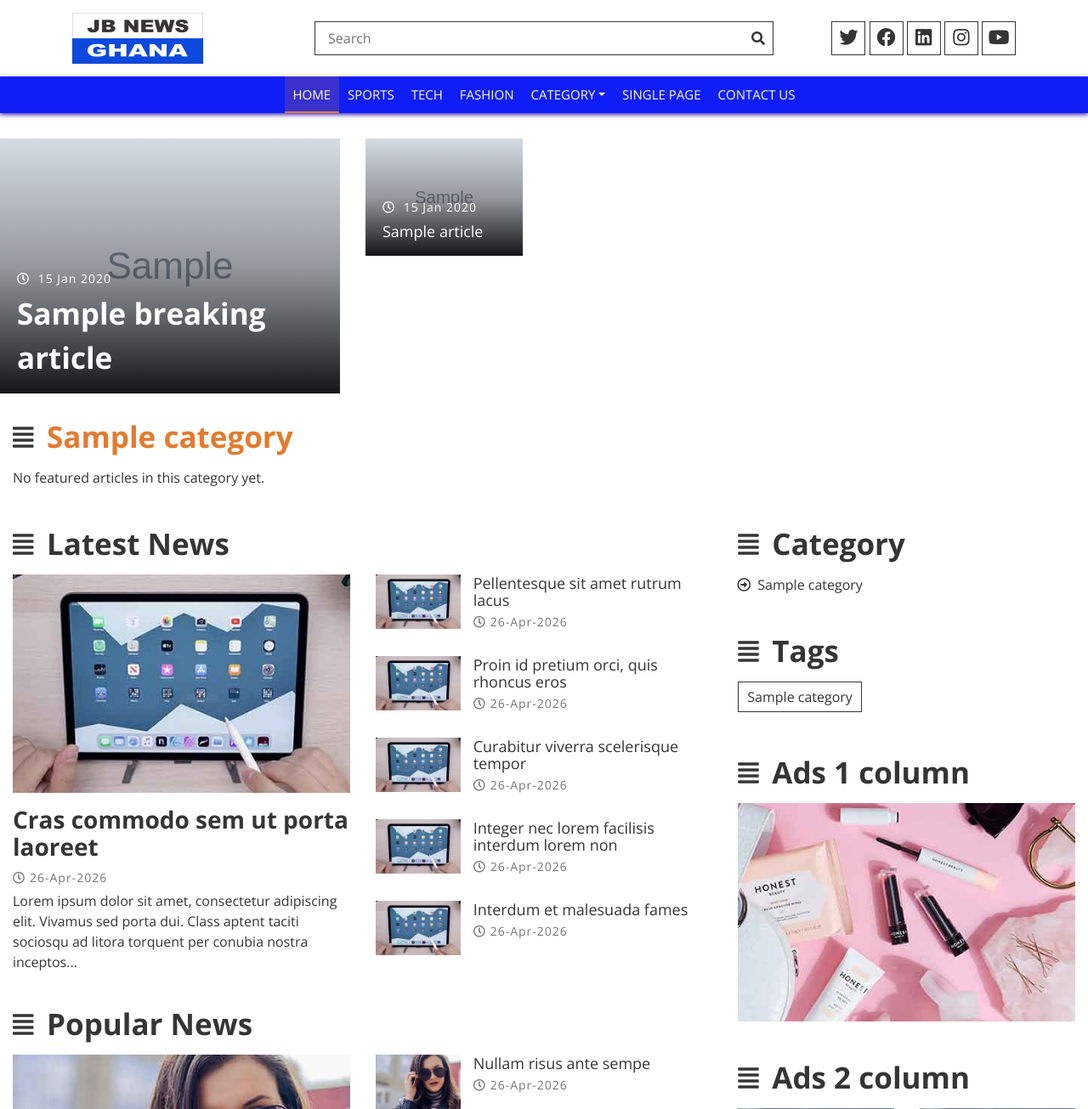
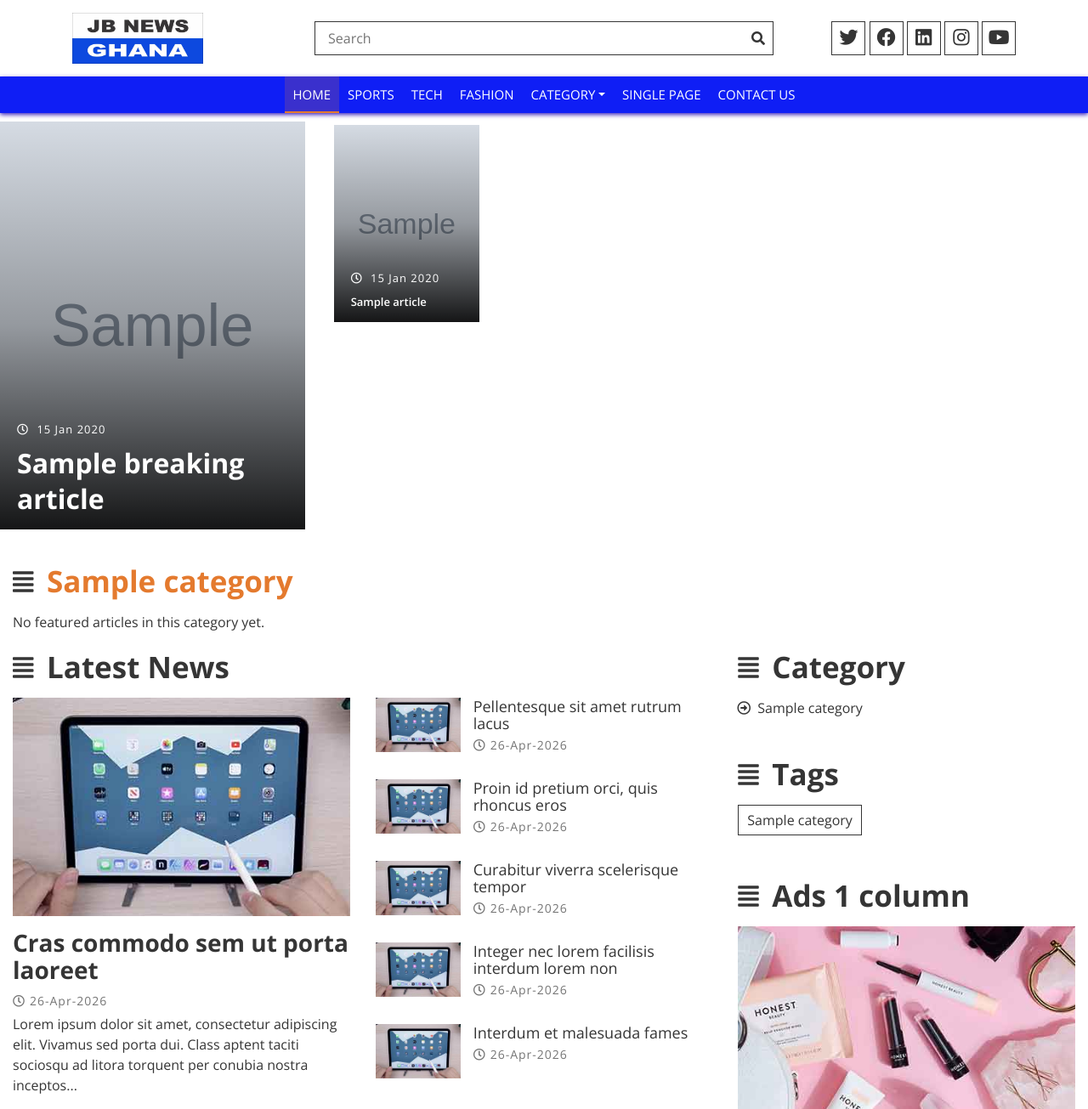
Before and after one commit to Eddie-hanson/JBNews, a Django app: template JBNews/templates/index.html in a window 1280 px wide. Shown: the top 1305 px of the page at 85% size. Run offline with Django 5.2, Linux system fonts and the light colour scheme; tables that the repository leaves empty hold one stand-in row (values such as "Sample post"); the template is opened without the code that fills it: values that come from a table or form of the project are taken from there, most other values are stand-ins (such as "Sample title", 1, 10 or a date in 2020); grey boxes marked "Sample" are stand-in pictures; some libraries are stand-ins or nearby versions.

Commit message:
Refactor style.css for improved readability and consistency; adjust color codes to lowercase and enhance formatting for better maintainability

```diff
--- a/JBNews/static/css/style.css
+++ b/JBNews/static/css/style.css
@@ -291,83 +288,155 @@ button.btn:hover {
   }
 }
 
-
+/**********************************/
+/********** Top News CSS **********/
+/**********************************/
 /**********************************/
 /********** Top News CSS **********/
 /**********************************/
 .top-news {
   position: relative;
   width: 100%;
-    padding: 30px 0 0 0;
+  padding: 10px 0 0 0;
+  margin-bottom: 40px;
 }
 
-.top-news .col-md-6 {
-    margin-bottom: 30px;
+/* ── Equal height columns ───────────────── */
+.top-news .row.align-stretch {
+  display: flex;
+  align-items: stretch;
 }
 
-.top-news .tn-img {
+.top-news .tn-left,
+.top-news .tn-right {
+  display: flex;
+  flex-direction: column;
+}
+
+/* ── Left: Breaking News ────────────────── */
+.tn-left .tn-img {
   position: relative;
+  width: 100%;
+  flex: 1; /* fills the full left column height */
+  min-height: 480px;
   overflow: hidden;
 }
 
-.top-news .tn-img img {
-    width: 100%;
+/* ── Right: 2×2 card grid ───────────────── */
+.tn-right .row {
+  height: 480px;
+  margin: 0;
+  display: flex;
+  flex-wrap: wrap;
 }
 
-.top-news .tn-img:hover img {
+.tn-right .col-md-6 {
+  height: 50%; /* 2 rows × 50% = 4 equal slots */
+  padding: 4px;
+  margin-bottom: 0; /* override the original 30px margin */
+}
+
+.tn-right .tn-img {
+  position: relative;
+  width: 100%;
+  height: 100%;
+  overflow: hidden;
+}
+
+/* ── All images ─────────────────────────── */
+.tn-img img {
+  width: 100%;
+  height: 100%;
+  object-fit: cover; /* crop to fill, never distort */
+  object-position: center;
+  display: block;
+  transition: filter 0.3s;
+}
+
+.tn-img:hover img {
   filter: blur(5px);
   -webkit-filter: blur(5px);
 }
 
-.top-news .tn-content {
+/* ── Text overlay ───────────────────────── */
+.tn-img .tn-content {
   position: absolute;
   top: 0;
   right: 0;
   bottom: 0;
   left: 0;
   padding: 15px 10px 15px 20px;
-    background-image: linear-gradient(rgba(0, 0, 0, .0), rgba(0, 0, 0, .3), rgba(0, 0, 0, .9));
+  background: linear-gradient(
+    rgba(0, 0, 0, 0),
+    rgba(0, 0, 0, 0.3),
+    rgba(0, 0, 0, 0.9)
+  );
   display: flex;
   align-items: flex-end;
 }
 
-.top-news .tn-content a.tn-date{
+.tn-content-inner {
+  display: flex;
+  flex-direction: column;
+  width: 100%;
+  gap: 4px;
+}
+
+/* ── Dates ──────────────────────────────── */
+.tn-content a.tn-date {
   display: block;
   width: 100%;
   margin-bottom: 5px;
   color: #ffffff;
-    font-size: 14px;
+  font-size: 13px;
   font-weight: 400;
-    transition: .3s;
   letter-spacing: 1px;
+  transition: 0.3s;
 }
 
-.top-news .tn-content a.tn-date i {
+.tn-content a.tn-date i {
   margin-right: 5px;
 }
 
-.top-news .tn-content a.tn-date:hover {
+.tn-content a.tn-date:hover {
   text-decoration: underline;
 }
 
-.top-news .tn-content a.tn-title {
+/* ── Titles ─────────────────────────────── */
+.tn-content a.tn-title {
   display: block;
   width: 100%;
   color: #ffffff;
-    font-size: 18px;
-    font-weight: 400;
-    transition: .3s;
+  font-weight: 600;
+  line-height: 1.3;
+  transition: color 0.3s;
 }
 
-.top-news .tn-left .tn-content a.tn-title {
-    font-size: 35px;
+/* Breaking news title — large */
+.tn-left .tn-content a.tn-title {
+  font-size: 32px;
   font-weight: 700;
 }
 
-.top-news .tn-content a.tn-title:hover {
-    color: #E47A2E;
+/* 4 card titles — small, clamp to 2 lines */
+.tn-right .tn-content a.tn-title {
+  font-size: 13px;
+  display: -webkit-box;
+  -webkit-line-clamp: 2;
+  -webkit-box-orient: vertical;
+  overflow: hidden;
 }
 
+.tn-content a.tn-title:hover {
+  color: #e47a2e;
+}
+
+/* ── Mobile ─────────────────────────────── */
+/* @media (max-width: 768px) {
+    .tn-left .tn-img  { min-height: 280px; flex: none; }
+    .tn-right .row    { height: auto; }
+    .tn-right .col-md-6 { height: 180px; }
+} */
 
 /**********************************/
 /******* Category News CSS ********/
@@ -379,7 +448,7 @@ button.btn:hover {
 }
 
 .cat-news .col-md-6 {
-    margin-bottom: 30px;
+  margin-bottom: 5px;
 }
 
 .cat-news h2 {
```
Also changed, not shown: other parts of JBNews/static/css/style.css (+48 -51 lines). Lines whose indentation alone changed are shown as unchanged.
